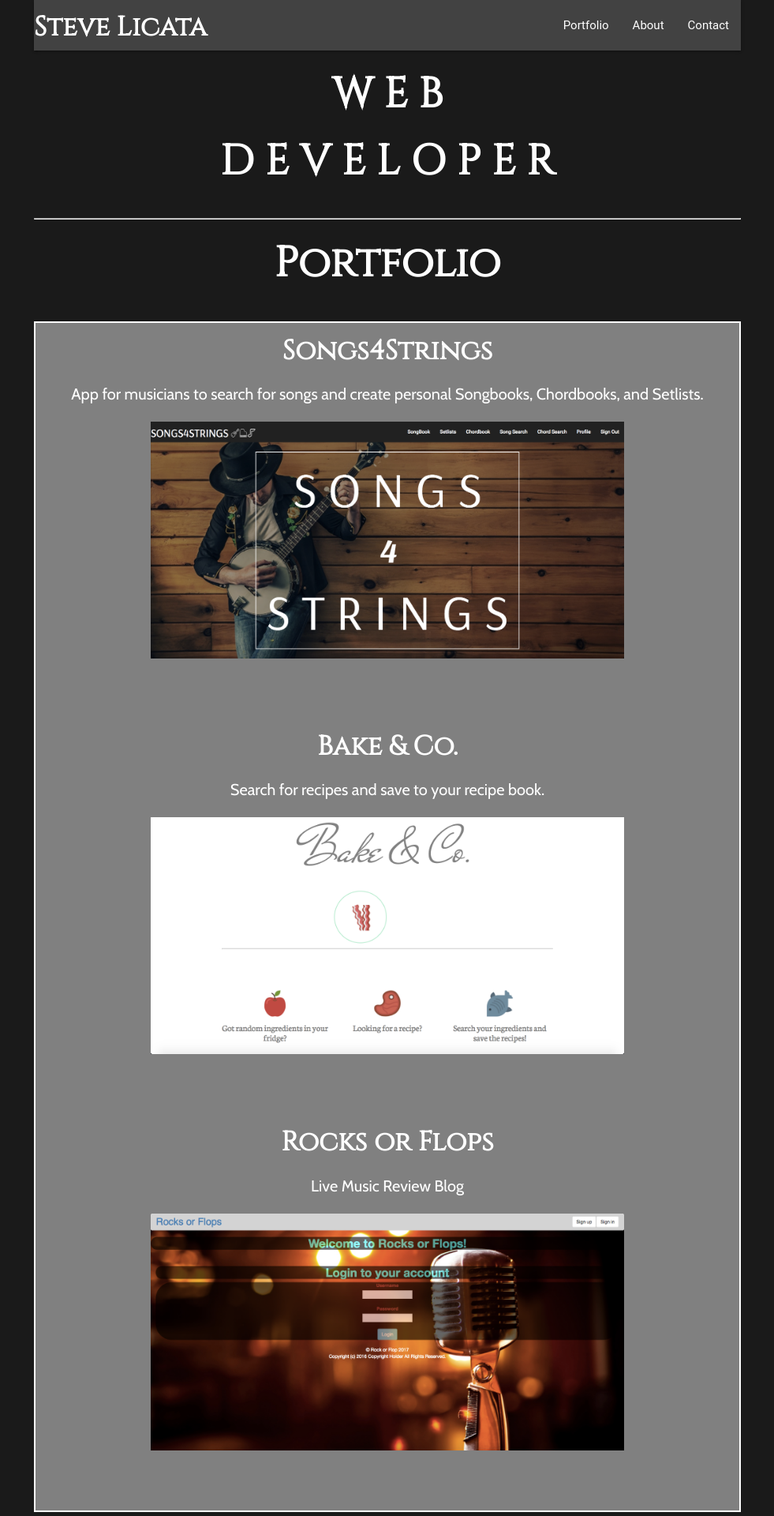
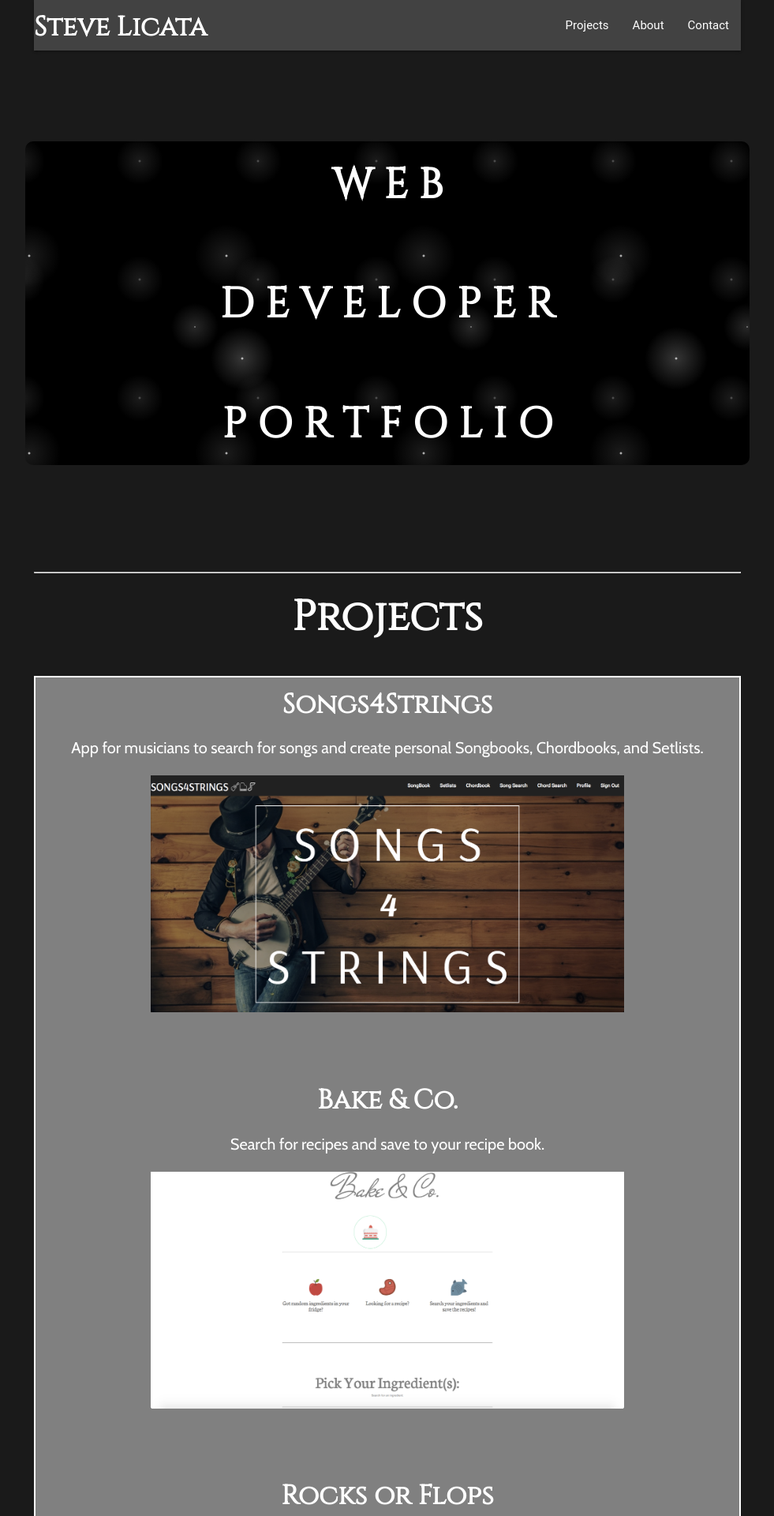
Before and after one commit to SteveLicata/portfolio, a PHP site: page / in a window 1280 px wide. Shown: the top 1920 px of the page at 79% size, without its empty margins (149-1130 px from the left). Run offline with PHP 8.4, Linux system fonts and the light colour scheme; some libraries are stand-ins or nearby versions; some web fonts are replaced.

Commit message:
style updates

```diff
--- a/index.html
+++ b/index.html
@@ -16,7 +16,7 @@
         <div class="nav-wrapper grey darken-3">
           <a href="index.html" class="brand-logo"><h4>Steve Licata</h4></a>
           <ul id="nav-mobile" class="right hide-on-med-and-down">
-            <li><a href="#portfolio">Portfolio</a></li>
+            <li><a href="#portfolio">Projects</a></li>
             <li><a href="#about">About</a></li>
             <li><a href="#contact">Contact</a></li>
           </ul>
@@ -24,15 +24,16 @@
       </nav>
 
       <div class="row">
-          <div class="col s12 m12 l12">
-            <h2>W E B</h2>
-            <h2>D E V E L O P E R</h2>
+          <div class="col s12 m12 l12 header">
+            <h2>W E B</h2><br><br>
+            <h2>D E V E L O P E R</h2><br><br>
+            <h2>P O R T F O L I O</h2>
           </div>
       </div>
 
       <hr>
 
-      <h2 id="port"><a name="portfolio"></a>Portfolio</h2>
+      <h2 id="port"><a name="portfolio"></a>Projects</h2>
 
       <br>
       <div class="portdiv">
--- a/main.css
+++ b/main.css
@@ -7,6 +7,22 @@ h2, h4 {
   color: white;
   font-family: 'Cinzel', serif;
   font-weight: bold;
+}
+
+.header {
+  margin-bottom: 115px;
+  margin-top: 115px;
+  padding-top: 100px;
+  background-color:black;
+  background-image:
+  radial-gradient(white, rgba(255,255,255,.2) 2px, transparent 40px),
+  radial-gradient(white, rgba(255,255,255,.15) 1px, transparent 30px),
+  radial-gradient(white, rgba(255,255,255,.1) 2px, transparent 40px),
+  radial-gradient(rgba(255,255,255,.4), rgba(255,255,255,.1) 2px, transparent 30px);
+  background-size: 550px 550px, 350px 350px, 250px 250px, 150px 150px;
+  background-position: 0 0, 40px 60px, 130px 270px, 70px 100px;
+  border-radius: 10px;
+  /*http://lea.verou.me/css3patterns/#starry-night*/
 }
 
 .about, .portdiv, .ed {
```
Also changed, not shown: images/Bake&Co_screenshot_copy.png.
